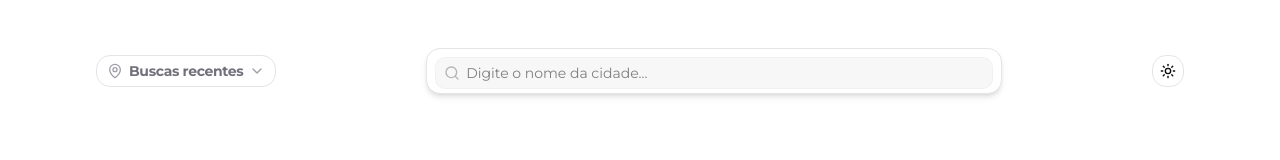
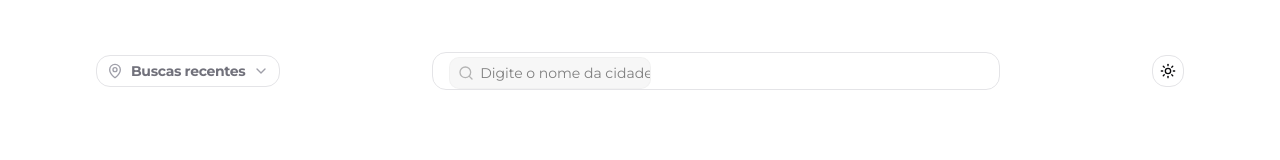
Before and after one commit to davimilioli/mist, a Next.js app: page / in a window 1280 px wide. Shown: the top 160 px of the page. Built offline with nearby package versions, Linux system fonts and the light colour scheme.

Commit message:
style: padronização de layout do header

```diff
--- a/components/header/CityDropdown.tsx
+++ b/components/header/CityDropdown.tsx
@@ -23,7 +23,7 @@ const CityDropdown = () => {
     return (
         <DropdownMenu>
             <DropdownMenuTrigger asChild>
-                <Button variant="ghost" className="flex items-center ps-0gap-2 bg-white dark:bg-zinc-900 border border-zinc-200 dark:border-zinc-800 text-zinc-500 dark:text-zinc-400 group rounded-xl cursor-pointer">
+                <Button variant="ghost" className="flex items-center gap-2 bg-white dark:bg-zinc-900 border border-zinc-200 dark:border-zinc-800 text-zinc-500 dark:text-zinc-400 group rounded-xl cursor-pointer">
                     <MapPin className="w-4 h-4 text-zinc-400" />
                     <span className="text-sm font-semibold tracking-tight">{city ? city : recentCities[0] || "Buscas recentes"}</span>
                     <ChevronDown className="w-3 h-3 text-zinc-400 group-data-[state=open]:rotate-180 transition-transform" />
--- a/components/header/SearchInput.tsx
+++ b/components/header/SearchInput.tsx
@@ -60,12 +60,12 @@ const SearchInput = () => {
 
     return (
         <div className="w-full max-w-xl">
-            <Command shouldFilter={false} className="relative overflow-visible border rounded-xl shadow-md">
-                <div className="relative">
+            <Command shouldFilter={false} className="relative bg-transparent border-0 shadow-none w-full h-full">
+                <div className="relative flex items-center px-3 h-full w-full bg-white dark:bg-zinc-900 border border-zinc-200 dark:border-zinc-800 rounded-xl">
                     <CommandInput
                         placeholder="Digite o nome da cidade..."
                         onValueChange={handleCommandChange}
-                        className="pr-10"
+                        className="h-full w-full !bg-transparent border-0 focus:ring-0 focus:border-0"
                     />
                 </div>
                 {cityField.length >= 3 &&
--- a/components/header/ToggleTheme.tsx
+++ b/components/header/ToggleTheme.tsx
@@ -11,21 +11,21 @@ const ToggleTheme = () => {
   return (
     <DropdownMenu>
       <DropdownMenuTrigger asChild>
-        <Button variant="outline" size="icon" className="rounded-xl">
+        <Button variant="outline" size="icon" className="bg-white dark:bg-zinc-900 border border-zinc-200 dark:border-zinc-800 rounded-xl">
           <Sun className="h-[1.2rem] w-[1.2rem] rotate-0 scale-100 transition-all dark:-rotate-90 dark:scale-0" />
           <Moon className="absolute h-[1.2rem] w-[1.2rem] rotate-90 scale-0 transition-all dark:rotate-0 dark:scale-100" />
           <span className="sr-only">Alternar tema</span>
         </Button>
       </DropdownMenuTrigger>
-      <DropdownMenuContent align="end">
+      <DropdownMenuContent align="end" className="rounded-xl">
         <DropdownMenuItem onClick={() => setTheme("light")}>
-            Claro
+          Claro
         </DropdownMenuItem>
         <DropdownMenuItem onClick={() => setTheme("dark")}>
-            Escuro
+          Escuro
         </DropdownMenuItem>
         <DropdownMenuItem onClick={() => setTheme("system")}>
-            Sistema
+          Sistema
         </DropdownMenuItem>
       </DropdownMenuContent>
     </DropdownMenu>
```
